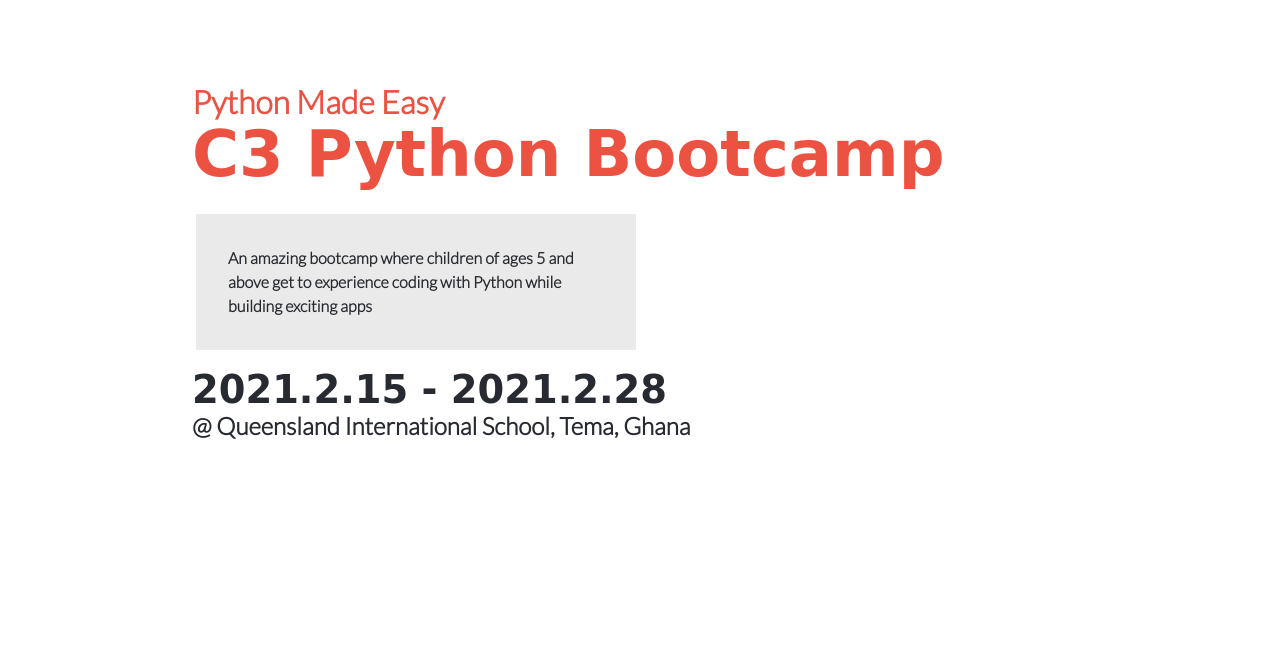
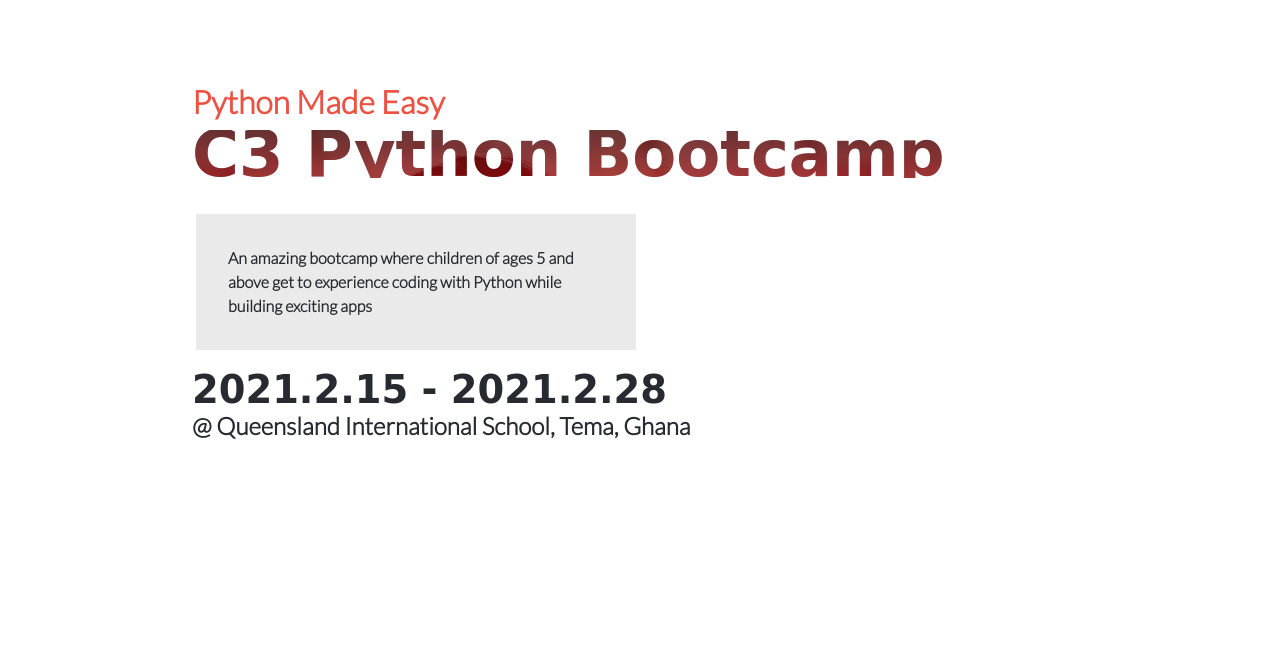
Before and after one commit to RayhanTabase/Python-Bootcamp-Mock-Page, a website with bundled scripts: page index.html in a window 1280 px wide. Shown: the part 150-800 px from the top of the page. Built offline with nearby package versions, Linux system fonts and the light colour scheme; files whose address does not match are found by name; a web font is replaced by a local one.

Commit message:
Added background clip to h1 text

```diff
--- a/static/css/headline.css
+++ b/static/css/headline.css
@@ -23,6 +23,12 @@
 
 #headline-home h1 {
   margin-bottom: 1em;
+  background: linear-gradient(rgba(119, 2, 2, 0.5), rgba(231, 3, 3, 0.5)), url("../images/instructors/joseph.jpg");
+  background-clip: content-box;
+  background-origin: content-box;
+  -webkit-background-clip: text;
+  background-repeat: repeat;
+  -webkit-text-fill-color: transparent;
 }
 
 #headline-home .description {
```
